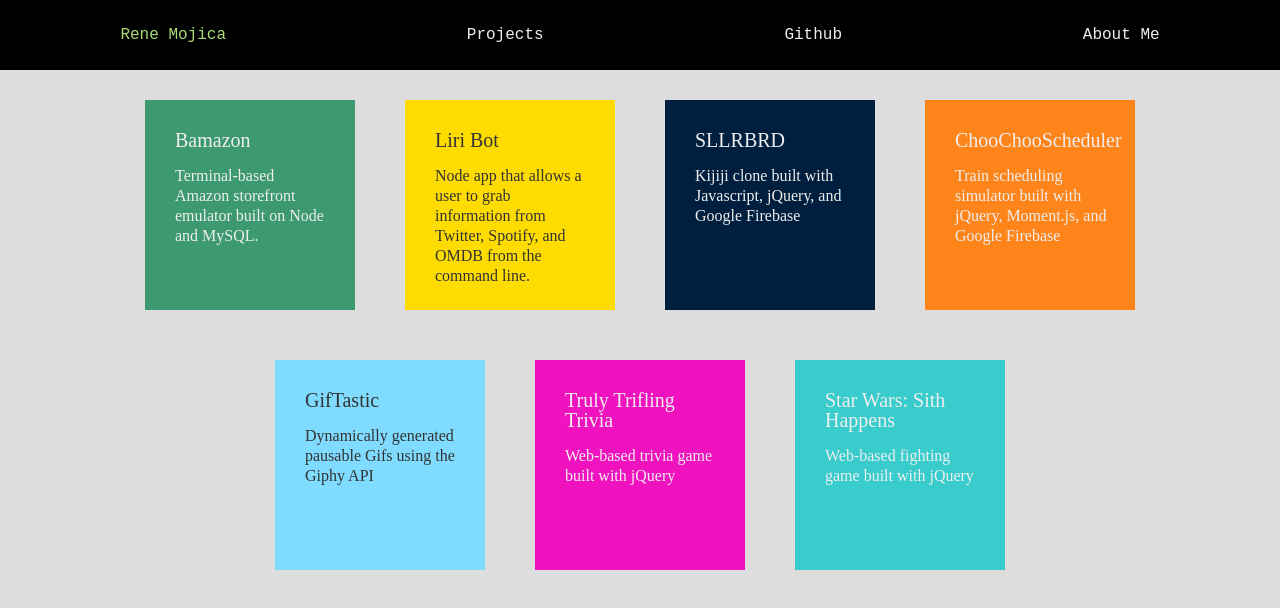
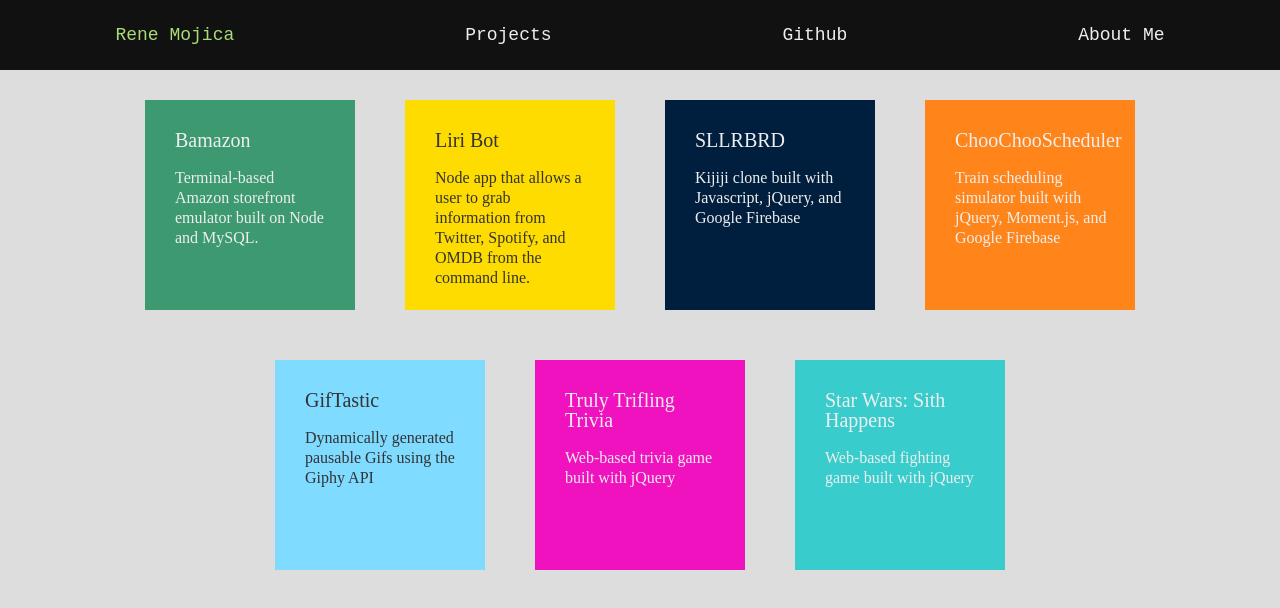
Before and after one commit to rmoj/rmoj.github.io, a plain HTML site: page projects.html in a window 1280 px wide. Drawn offline with Linux system fonts and the light colour scheme.

Commit message:
Sep 5 2018 a

```diff
--- a/style.css
+++ b/style.css
@@ -20,8 +20,7 @@ header {
   width: 100%;
   position: fixed;
   top: 0;
-  background-color: black;
-  color: white;
+  background-color: #111111;
   display: flex;
   /* justify-content: space-between; */
   justify-content: left;
@@ -54,34 +53,25 @@ h3 {
   font-size: 30px;
 }
 
-a.light:any-link {
+a:any-link {
   /* text-align: center; */
   /* justify-content: center; */
   text-decoration-line: none;
-  color: #eeeeee;
   margin: auto;
   display: block;
-  font-size: 16px;
+  font-size: 18px;
+}
+
+a.light:any-link {
+  color: #eeeeee;
 }
 
 a.dark:any-link {
-  /* text-align: center; */
-  /* justify-content: center; */
-  text-decoration-line: none;
   color: #333333;
-  margin: auto;
-  display: block;
-  font-size: 16px;
 }
 
 a.name:any-link {
-  /* text-align: center; */
-  /* justify-content: center; */
-  text-decoration-line: none;
   color: #a9dc76;
-  margin: auto;
-  display: block;
-  font-size: 16px;
 }
 
 a.light:hover,
```
